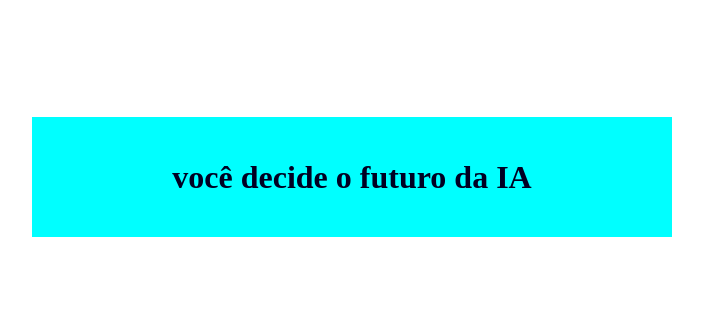
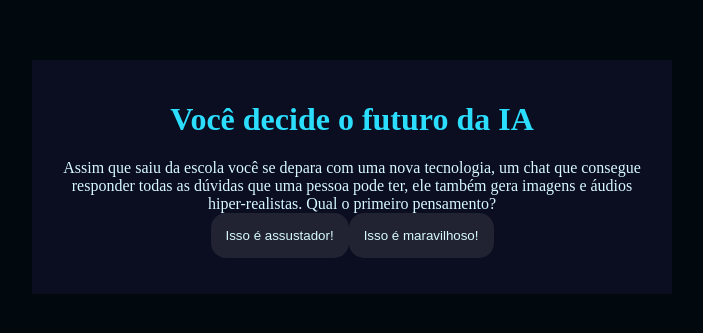
Before and after one commit to Cleiton2222222222222/miss-o-IA, a plain HTML site: page index.html in a window 1280 px wide. Shown: the part 231-564 px from the top of the page, without its empty margins (288-991 px from the left). Drawn offline with Linux system fonts and the light colour scheme.

Commit message:
Add files via upload

```diff
--- a/index.html
+++ b/index.html
@@ -4,20 +4,17 @@
     <meta charset="UTF-8">
     <meta name="viewport" content="width=device-width, initial-scale=1.0">
     <link rel="stylesheet" href="style.css">
-    <title>ia</title>
+    <title>Você decide o futuro da IA</title>
 </head>
 <body>
-<div class="caixa-principal">
-<h1>você decide o futuro da IA</h1>
- <div class="caixa perguntas"></div>
-
-<div class="caixa-alternativas"></div>
-
-<div class="caixa-resultados">
-<p class="texto-resultados"></p></div>
-
-
-</div>
-<script src="script.js"></script>
+    <div class="caixa-principal">
+        <h1>Você decide o futuro da IA</h1>
+        <div class="caixa-perguntas"></div>
+        <div class="caixa-alternativas"></div>
+        <div class="caixa-resultado">
+            <p class="texto-resultado"></p>
+        </div>
+    </div>
+    <script src="script.js"></script>
 </body>
 </html>
--- a/script.js
+++ b/script.js
@@ -1,88 +1,113 @@
-const caixaPrincipal = documento.querySelector(".caixa-principal")
-const caixaPerguntas = documento.querySelector(".caixa-perguntas")
-const caixaAlternativas = documento.querySelector(".caixa-alternativas")
-const caixaResultados = documento.querySelector(".caixa-resultados")
-const textoResultado = documento.querySelector(".texto-resultados")
+const caixaPrincipal = document.querySelector(".caixa-principal");
+const caixaPerguntas = document.querySelector(".caixa-perguntas");
+const caixaAlternativas = document.querySelector(".caixa-alternativas");
+const caixaResultado = document.querySelector(".caixa-resultado");
+const textoResultado = document.querySelector(".texto-resultado");
 
 const perguntas = [
     {
-enunciado:"pergunta 1",
-alternativas:[
+        enunciado: "Assim que saiu da escola você se depara com uma nova tecnologia, um chat que consegue responder todas as dúvidas que uma pessoa pode ter, ele também gera imagens e áudios hiper-realistas. Qual o primeiro pensamento?",
+        alternativas: [
             {
-        texto: "alternativa 1",
-        afirmacao: "afirmacao"
+                texto: "Isso é assustador!",
+                afirmacao: "No início ficou com medo do que essa tecnologia pode fazer. "
             },
             {
-        texto: "alternativa 2",
-        afirmacao: "afirmacao"
-     }
-
-    ]
-},
-{
-enunciado: "pergunta 2",
-alternativas: [
-    {
-        texto: "alternativa 1",
-        afirmacao: "afirmacao"
-    },
-     {
-        texto: "alternativa 2",
-        afirmacao: "afirmacao"
+                texto: "Isso é maravilhoso!",
+                afirmacao: "Quis saber como usar IA no seu dia a dia."
             }
         ]
     },
     {
-    enunciado:"pergunta 3",
-    alternativas:[{
-        texto: "alternativa 1",
-        afirmacao: "afirmacao"
+        enunciado: "Com a descoberta desta tecnologia, chamada Inteligência Artificial, uma professora de tecnologia da escola decidiu fazer uma sequência de aulas sobre esta tecnologia. No fim de uma aula ela pede que você escreva um trabalho sobre o uso de IA em sala de aula. Qual atitude você toma?",
+        alternativas: [
+            {
+                texto: "Utiliza uma ferramenta de busca na internet que utiliza IA para que ela ajude a encontrar informações relevantes para o trabalho e explique numa linguagem que facilite o entendimento.",
+                afirmacao: "Conseguiu utilizar a IA para buscar informações úteis."
             },
             {
-        texto: "alternativa 2",
-        afirmacao: "afirmacao"
-     }]
+                texto: "Escreve o trabalho com base nas conversas que teve com colegas, algumas pesquisas na internet e conhecimentos próprios sobre o tema.",
+                afirmacao: "Sentiu mais facilidade em utilizar seus próprios recursos para escrever seu trabalho."
+            }
+        ]
     },
     {
-    enunciado:"pergunta 4",
-    alternativas:[{
-        texto: "alternativa 1",
-        afirmacao: "afirmacao"
+        enunciado: "Após a elaboração do trabalho escrito, a professora realizou um debate entre a turma para entender como foi realizada a pesquisa e escrita. Nessa conversa também foi levantado um ponto muito importante: como a IA impacta o trabalho do futuro. Nesse debate, como você se posiciona?",
+        alternativas: [
+            {
+                texto: "Defende a ideia de que a IA pode criar novas oportunidades de emprego e melhorar habilidades humanas.",
+                afirmacao: "Vem impulsionando a inovação na área de IA e luta para abrir novos caminhos profissionais com IA."
             },
             {
-        texto: "alternativa 2",
-        afirmacao: "afirmacao"
-     }]
+                texto: "Me preocupo com as pessoas que perderão seus empregos para máquinas e defendem a importância de proteger os trabalhadores.",
+                afirmacao: "Sua preocupação com as pessoas motivou a criar um grupo de estudos entre trabalhadores para discutir meios de utilização de IA de forma ética."
+            }
+        ]
     },
     {
-   enunciado:"pergunta 5",
-   alternativas:[{
-    texto: "alternativa 1",
-    afirmacao: "afirmacao"
+        enunciado: "Ao final da discussão, você precisou criar uma imagem no computador que representasse o que pensa sobre IA. E agora?",
+        alternativas: [
+            {
+                texto: "Criar uma imagem utilizando uma plataforma de design como o Paint.",
+                afirmacao: "Notou também que muitas pessoas não sabem ainda utilizar as ferramentas tradicionais e decidiu compartilhar seus conhecimentos de design utilizando ferramentas de pintura digital para iniciantes."
             },
             {
-    texto: "alternativa 2",
-    afirmacao: "afirmacao"
- }]
+                texto: "Criar uma imagem utilizando um gerador de imagem de IA.",
+                afirmacao: "Acelerou o processo de criação de trabalhos utilizando geradores de imagem e agora consegue ensinar pessoas que sentem dificuldades em desenhar manualmente como utilizar também!"
+            }
+        ]
     },
+    {
+        enunciado: "Você tem um trabalho em grupo de biologia para entregar na semana seguinte, o andamento do trabalho está um pouco atrasado e uma pessoa do seu grupo decidiu fazer com ajuda da IA. O problema é que o trabalho está totalmente igual ao do chat. O que você faz? ",
+        alternativas: [
+            {
+                texto: "Escrever comandos para o chat é uma forma de contribuir com o trabalho, por isso não é um problema utilizar o texto inteiro.",
+                afirmacao: "Infelizmente passou a utilizar a IA para fazer todas suas tarefas e agora se sente dependente da IA para tudo."
+            },
+            {
+                texto: "O chat pode ser uma tecnologia muito avançada, mas é preciso manter a atenção pois toda máquina erra, por isso revisar o trabalho e contribuir com as perspectivas pessoais é essencial.",
+                afirmacao: "Percebeu que toda IA reproduz orientações baseadas na empresa que programou e muito do que o chat escrevia não refletia o que pensava e por isso sabe que os textos gerados pela IA devem servir como auxílio e não resultado final. "
+            }
+        ]
+    },
+];
 
-];
 
 let atual = 0;
 let perguntaAtual;
+let historiaFinal = "";
 
-function mostrarperguntas(){
- perguntaAtual = pergunta[atual];
- caixaPerguntas. textcontent = perguntaAtual. enunciado;
- mostrarAlternativas();
+function mostraPergunta() {
+    if (atual >= perguntas.length) {
+        mostraResultado();
+        return;
     }
-function mostrarAlternativas(){
- for(const alternativa of perguntaAtual.alternativas){
-const botaoAlternativas = document.createElement(button)
-botaoAlternativas.textcontent = alternativa.texto;
-botaoAlternativa.addEventlistner("click",()=>respostaSelecionada(alternativa))
+    perguntaAtual = perguntas[atual];
+    caixaPerguntas.textContent = perguntaAtual.enunciado;
+    caixaAlternativas.textContent = "";
+    mostraAlternativas();
+}
+
+function mostraAlternativas(){
+    for(const alternativa of perguntaAtual.alternativas) {
+        const botaoAlternativas = document.createElement("button");
+        botaoAlternativas.textContent = alternativa.texto;
+        botaoAlternativas.addEventListener("click", () => respostaSelecionada(alternativa));
         caixaAlternativas.appendChild(botaoAlternativas);
     }
 }
 
-mostrarperguntas();
+function respostaSelecionada(opcaoSelecionada) {
+    const afirmacoes = opcaoSelecionada.afirmacao;
+    historiaFinal += afirmacoes + " ";
+    atual++;
+    mostraPergunta();
+}
+
+function mostraResultado() {
+    caixaPerguntas.textContent = "Em 2049...";
+    textoResultado.textContent = historiaFinal;
+    caixaAlternativas.textContent = "";
+}
+
+mostraPergunta();
--- a/style.css
+++ b/style.css
@@ -1,26 +1,43 @@
 :root{
---cor-fundo:#ffffff;
---cor-principal:#00ffff;
---cor-secundaria:#3455;
---cor-destaque:#000022;
---cor-texto:#455557;
+    --cor-fundo: #01080E ;
+    --cor-principal: #0B0D20 ;
+    --cor-secundaria: #212333;
+    --cor-destaque: #2BDEFD;
+    --cor-texto: #D7F9FF;
+
 }
 
-body{
-background-color:var(--cor-fundo);
-color:var(--cor-texto);
+body {
+    background-color: var(--cor-fundo);
+    color: var(--cor-texto);
     display: flex;
     justify-content: center;
     align-items: center;
-min-height:100vh;
+    min-height: 100vh;
 }
+
 .caixa-principal{
-background-color:var(--cor-principal) ;
-width:90%;
+    background-color: var(--cor-principal);
+    width: 90%;
     max-width: 600px;
     text-align: center;
     padding: 20px;
 }
+
 h1{
-    color:var(--cor-destaque);
+    color: var(--cor-destaque);
 }
+
+button {
+    background-color: var(--cor-secundaria);
+    color: var(--cor-texto);
+    border: none;
+    border-radius: 15px;
+    padding: 15px;
+    transition: background-color 0.3s;
+}
+
+button:hover{
+    background-color: var(--cor-destaque);
+    color: var(--cor-principal);
+}
```
Lines whose indentation alone changed are shown as unchanged.
